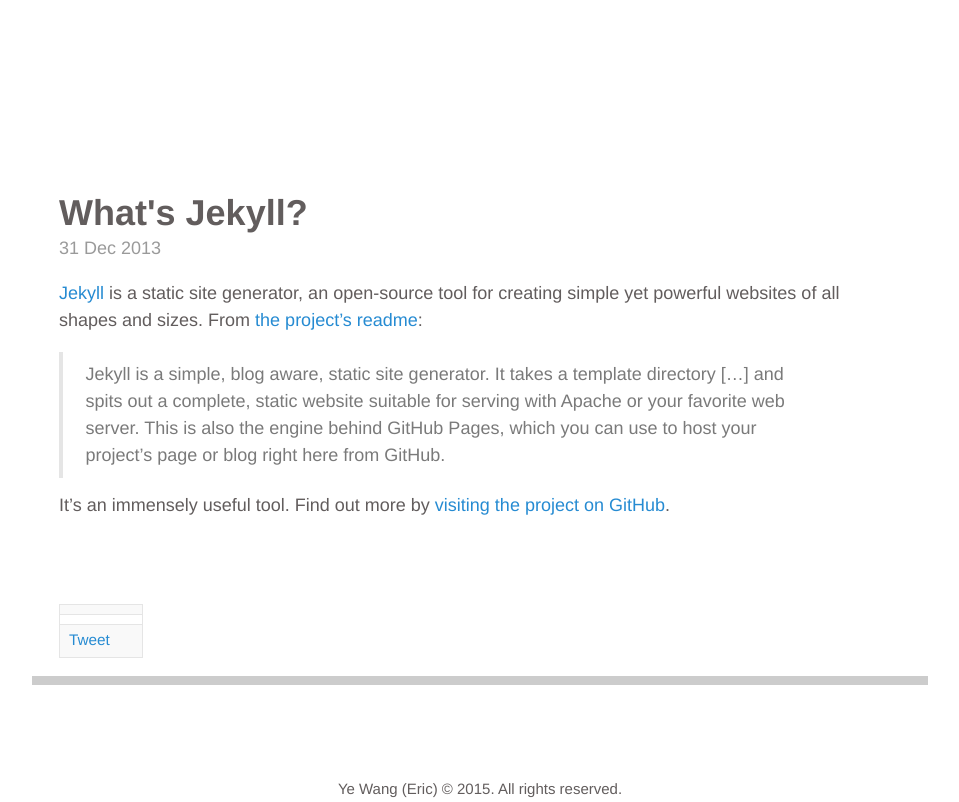
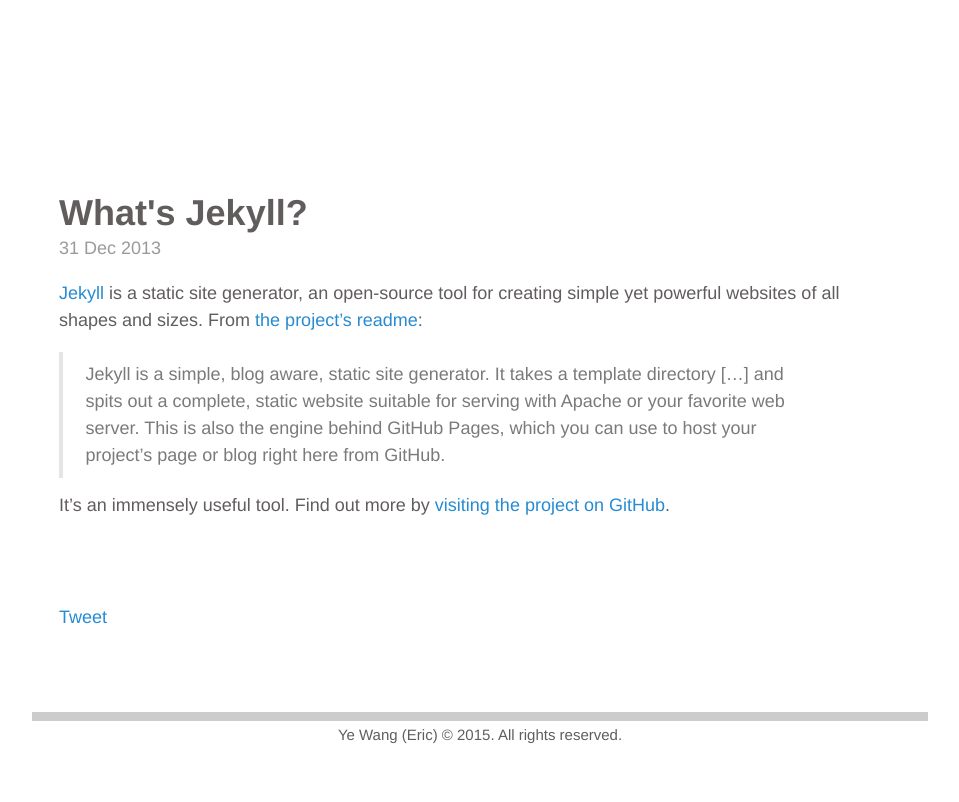
Before and after one commit to ericyewang/ericyewang.github.io, a Jekyll site: the page built from _posts/2013-12-31-whats-jekyll.md, in a window 1280 px wide. Shown: the part 102-904 px from the top of the page, without its empty margins (160-1119 px from the left). Built offline with Jekyll 4.4.1, drawn with Linux system fonts in a browser that asks for light colours; comment, search, counter and statistics services are not loaded.

Commit message:
Update post.html

```diff
--- a/_layouts/post.html
+++ b/_layouts/post.html
@@ -11,17 +11,9 @@
 
 <table cellspacing="0" cellpadding="0">
   <tr>
-    <td valign="middle">{% include googleplusshare.html %}</td>
-  </tr>
-
-  <tr>
-    <td valign="middle"><div class="fb-like" data-layout="button_count" data-action="like" data-show-faces="true" data-share="true"></div></td>
-  </tr>
-
-    <tr>
-      <td valign="middle"><a href="https://twitter.com/share" class="twitter-share-button">Tweet</a></td>
-  </tr>
-</table>
+    {% include googleplusshare.html %}
+    <div class="fb-like" data-layout="button_count" data-action="like" data-show-faces="true" data-share="true"></div>
+    <a href="https://twitter.com/share" class="twitter-share-button">Tweet</a>
 
 {% include comments.html %}
 </div>
```
